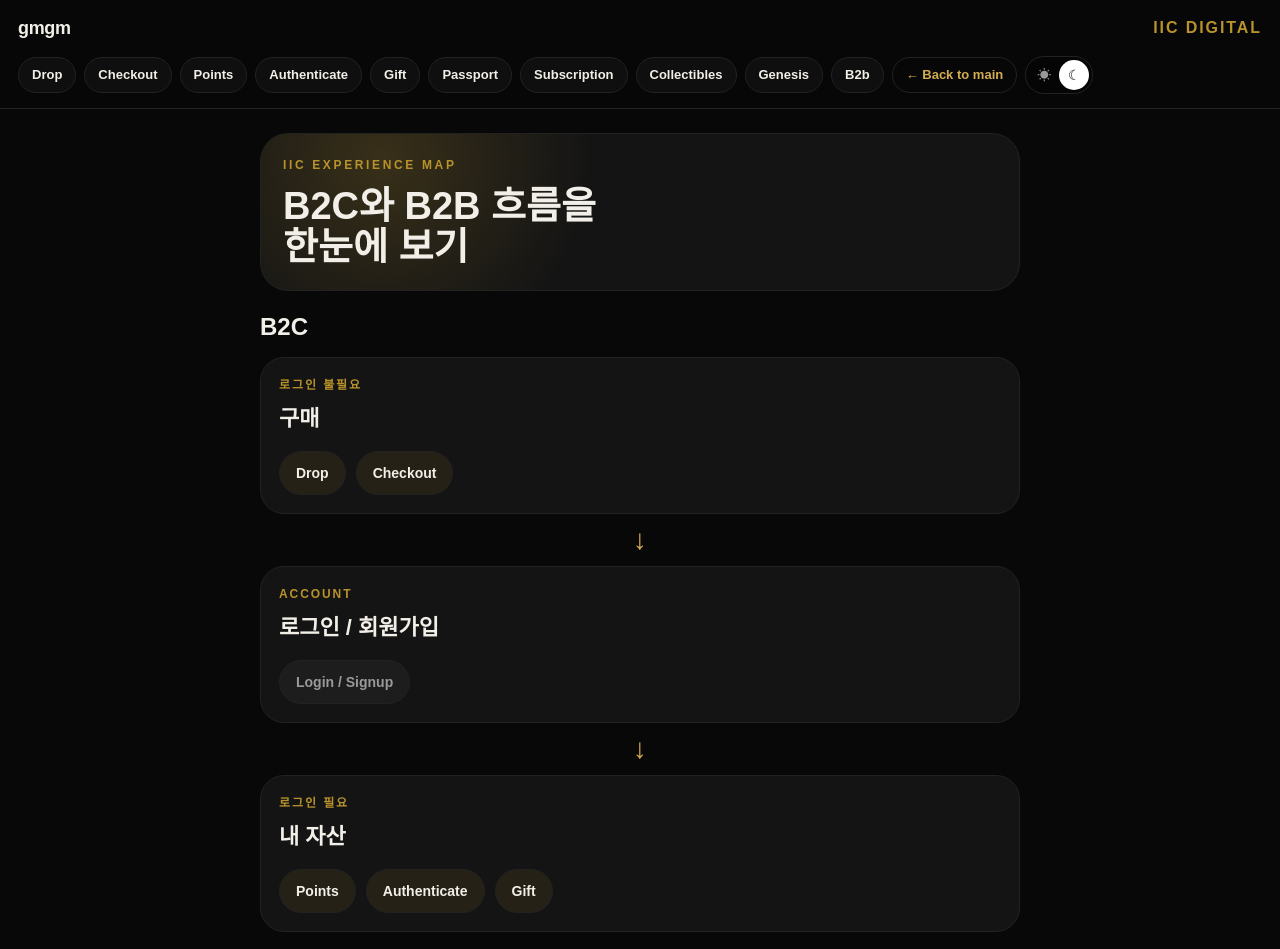
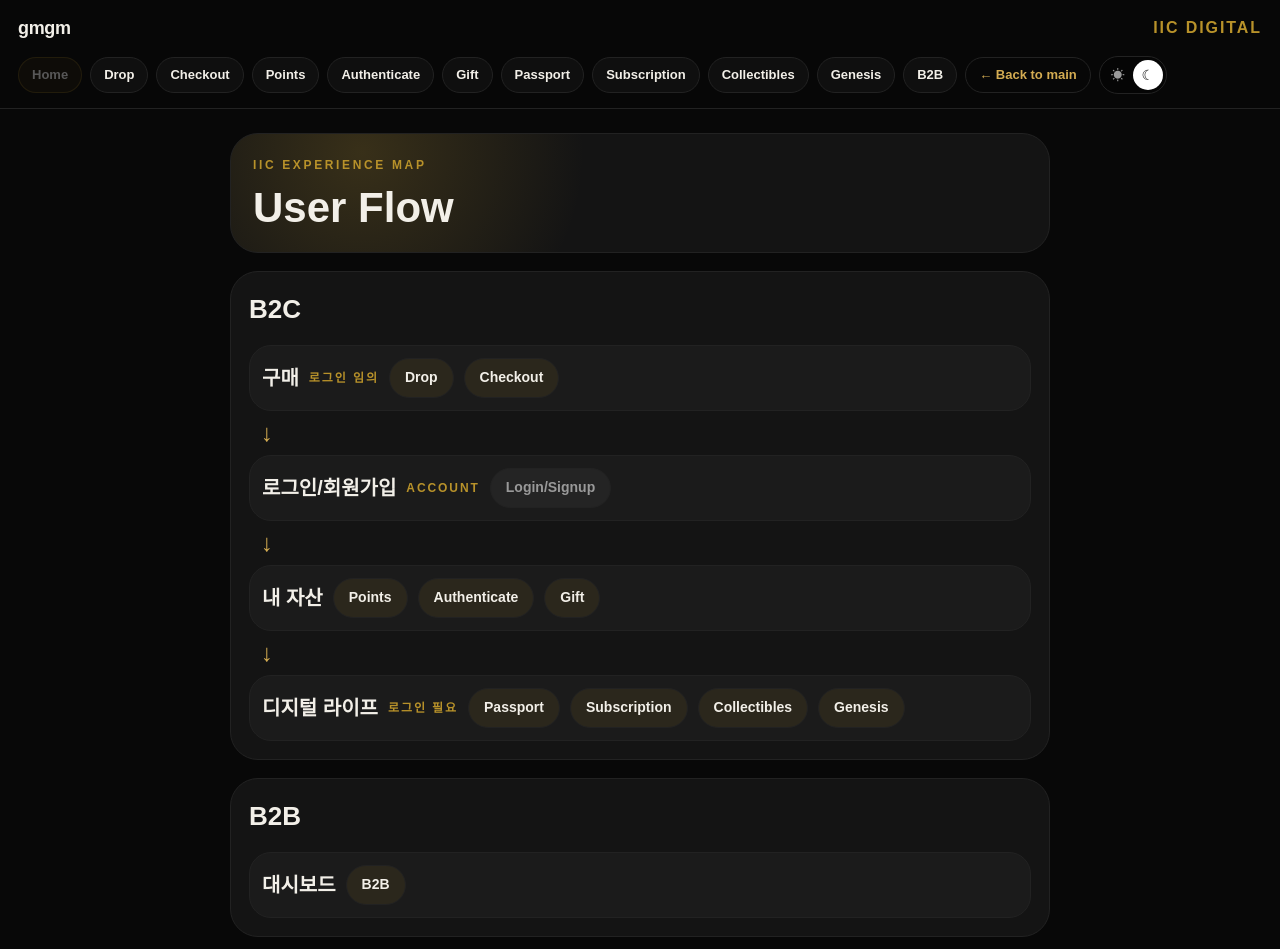
Before and after one commit to lemonkimdev/demo_gm, a Next.js app: page /iic in a window 1280 px wide. Shown: the top 949 px of the page. Built offline with nearby package versions, Linux system fonts and the light colour scheme.

Commit message:
Refine IIC home flow

```diff
--- a/app/iic/page.jsx
+++ b/app/iic/page.jsx
@@ -1,7 +1,7 @@
 import Link from "next/link";
 
 const linkStyle = {
-  minHeight: 44,
+  minHeight: 40,
   display: "inline-flex",
   alignItems: "center",
   justifyContent: "center",
@@ -11,43 +11,52 @@ const linkStyle = {
   color: "var(--iic-text)",
   fontSize: 14,
   fontWeight: 800,
-  padding: "0 16px",
+  padding: "0 15px",
   textDecoration: "none",
 };
 
-function FlowGroup({ title, subtitle, children }) {
-  return (
-    <section
-      style={{
-        border: "1px solid var(--iic-border)",
-        borderRadius: 24,
-        background: "var(--iic-card)",
-        padding: 18,
-      }}
-    >
-      <p
-        style={{
+const tagStyle = {
   color: "var(--iic-gold)",
   fontSize: 12,
   fontWeight: 800,
   letterSpacing: "0.16em",
   textTransform: "uppercase",
+};
+
+function FlowBox({ title, children }) {
+  return (
+    <section
+      style={{
+        border: "1px solid var(--iic-border)",
+        borderRadius: 28,
+        background: "var(--iic-card)",
+        padding: 18,
       }}
     >
-        {subtitle}
-      </p>
-      <h2 style={{ marginTop: 8, fontSize: 22, fontWeight: 900 }}>{title}</h2>
+      <h2 style={{ fontSize: 26, fontWeight: 900 }}>{title}</h2>
+      <div style={{ display: "grid", gap: 12, marginTop: 16 }}>{children}</div>
+    </section>
+  );
+}
+
+function FlowRow({ title, tag, children }) {
+  return (
     <div
       style={{
         display: "flex",
         flexWrap: "wrap",
+        alignItems: "center",
         gap: 10,
-          marginTop: 16,
+        border: "1px solid var(--iic-border)",
+        borderRadius: 22,
+        background: "rgba(255,255,255,0.03)",
+        padding: 12,
       }}
     >
+      <h3 style={{ fontSize: 20, fontWeight: 900 }}>{title}</h3>
+      {tag ? <span style={tagStyle}>{tag}</span> : null}
       {children}
     </div>
-    </section>
   );
 }
 
@@ -57,10 +66,10 @@ function Arrow() {
       aria-hidden="true"
       style={{
         color: "var(--iic-gold-light)",
-        fontSize: 28,
+        fontSize: 24,
         fontWeight: 900,
-        lineHeight: "28px",
-        textAlign: "center",
+        lineHeight: "20px",
+        paddingLeft: 12,
       }}
     >
       ↓
@@ -70,7 +79,7 @@ function Arrow() {
 
 export default function Page() {
   return (
-    <div style={{ margin: "0 auto", maxWidth: 760 }}>
+    <div style={{ margin: "0 auto", maxWidth: 820 }}>
       <section
         style={{
           border: "1px solid var(--iic-border)",
@@ -94,32 +103,29 @@ export default function Page() {
         <h1
           style={{
             marginTop: 12,
-            fontSize: 38,
+            fontSize: 42,
             fontWeight: 900,
-            lineHeight: 1.08,
+            lineHeight: 1.04,
           }}
         >
-          B2C와 B2B 흐름을
-          <br />
-          한눈에 보기
+          User Flow
         </h1>
       </section>
 
-      <div style={{ marginTop: 18 }}>
-        <h2 style={{ fontSize: 24, fontWeight: 900 }}>B2C</h2>
-        <div style={{ display: "grid", gap: 12, marginTop: 12 }}>
-          <FlowGroup title="구매" subtitle="로그인 불필요">
+      <div style={{ display: "grid", gap: 18, marginTop: 18 }}>
+        <FlowBox title="B2C">
+          <FlowRow title="구매" tag="로그인 임의">
             <Link href="/iic/drop" style={linkStyle}>
               Drop
             </Link>
             <Link href="/iic/checkout" style={linkStyle}>
               Checkout
             </Link>
-          </FlowGroup>
+          </FlowRow>
 
           <Arrow />
 
-          <FlowGroup title="로그인 / 회원가입" subtitle="Account">
+          <FlowRow title="로그인/회원가입" tag="Account">
             <span
               style={{
                 ...linkStyle,
@@ -127,13 +133,13 @@ export default function Page() {
                 color: "var(--iic-text-muted)",
               }}
             >
-              Login / Signup
+              Login/Signup
             </span>
-          </FlowGroup>
+          </FlowRow>
 
           <Arrow />
 
-          <FlowGroup title="내 자산" subtitle="로그인 필요">
+          <FlowRow title="내 자산">
             <Link href="/iic/points" style={linkStyle}>
               Points
             </Link>
@@ -143,11 +149,11 @@ export default function Page() {
             <Link href="/iic/gift" style={linkStyle}>
               Gift
             </Link>
-          </FlowGroup>
+          </FlowRow>
 
           <Arrow />
 
-          <FlowGroup title="디지털 라이프" subtitle="Lifecycle">
+          <FlowRow title="디지털 라이프" tag="로그인 필요">
             <Link href="/iic/passport" style={linkStyle}>
               Passport
             </Link>
@@ -160,27 +166,16 @@ export default function Page() {
             <Link href="/iic/genesis" style={linkStyle}>
               Genesis
             </Link>
-          </FlowGroup>
-        </div>
-      </div>
+          </FlowRow>
+        </FlowBox>
 
-      <div
-        style={{
-          height: 1,
-          margin: "26px 0",
-          background: "var(--iic-border)",
-        }}
-      />
-
-      <div>
-        <h2 style={{ fontSize: 24, fontWeight: 900 }}>B2B</h2>
-        <div style={{ marginTop: 12 }}>
-          <FlowGroup title="대시보드" subtitle="Business">
+        <FlowBox title="B2B">
+          <FlowRow title="대시보드">
             <Link href="/iic/b2b" style={linkStyle}>
-              B2b
+              B2B
             </Link>
-          </FlowGroup>
-        </div>
+          </FlowRow>
+        </FlowBox>
       </div>
     </div>
   );
--- a/src/iic-pages/iic/IICLayout.jsx
+++ b/src/iic-pages/iic/IICLayout.jsx
@@ -5,6 +5,7 @@ import { usePathname } from "next/navigation";
 import { useState } from "react";
 
 const iicLinks = [
+  ["/iic", "Home"],
   ["/iic/drop", "Drop"],
   ["/iic/checkout", "Checkout"],
   ["/iic/points", "Points"],
@@ -14,7 +15,7 @@ const iicLinks = [
   ["/iic/subscription", "Subscription"],
   ["/iic/collectibles", "Collectibles"],
   ["/iic/genesis", "Genesis"],
-  ["/iic/b2b", "B2b"],
+  ["/iic/b2b", "B2B"],
 ];
 
 const darkIicVars = {
```
Lines whose indentation alone changed are shown as unchanged.
